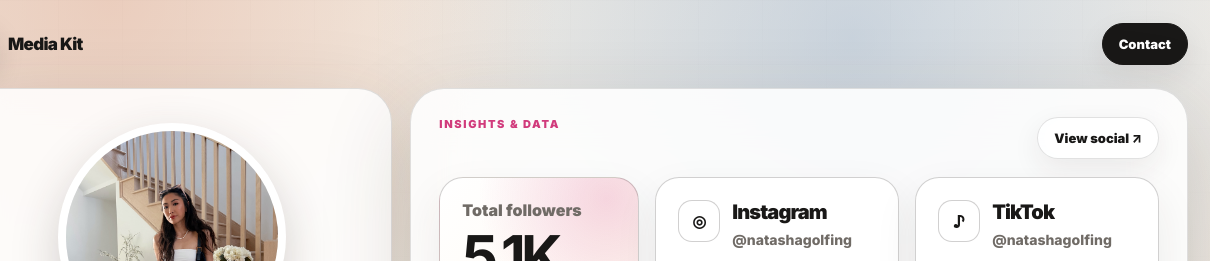
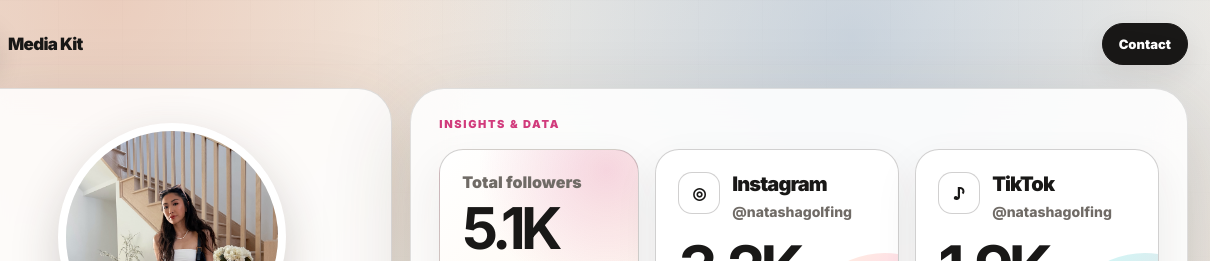
Before and after one commit to meeoh/natasha-creator-kit, a plain HTML site: page index.html in a window 1280 px wide. Shown: the top 261 px of the page, 70-1280 px from the left. Drawn offline with Linux system fonts and the light colour scheme.

Commit message:
Remove view social button

```diff
--- a/index.html
+++ b/index.html
@@ -44,7 +44,6 @@
         <section class="stats-panel" id="stats" aria-label="Creator stats" aria-live="polite">
           <div class="insights-head">
             <p class="eyebrow">Insights & data</p>
-            <a class="view-social" data-profile="instagramUrl" href="https://instagram.com/natashagolfing" target="_blank" rel="noreferrer">View social ↗</a>
           </div>
 
           <div class="platform-grid">
```
